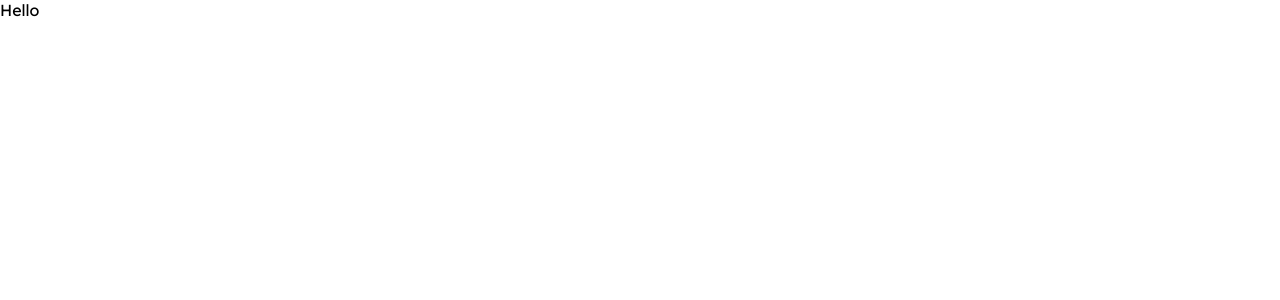
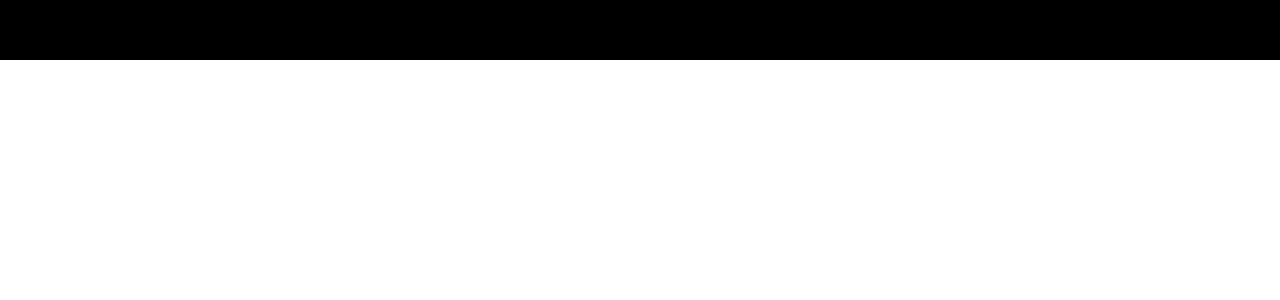
Before and after one commit to reshadintec/thof, a React (Create React App) app in the folder uidesign/: page / in a window 1280 px wide. Shown: the top 300 px of the page. Built offline with nearby package versions, Linux system fonts and the light colour scheme.

Commit message:
styled components navbar

```diff
--- a/uidesign/package.json
+++ b/uidesign/package.json
@@ -9,6 +9,7 @@
     "react": "^18.2.0",
     "react-dom": "^18.2.0",
     "react-scripts": "5.0.1",
+    "styled-components": "^5.3.6",
     "web-vitals": "^2.1.4"
   },
   "scripts": {
--- a/uidesign/src/App.js
+++ b/uidesign/src/App.js
@@ -1,10 +1,9 @@
 import './App.css';
+import Home from './pages/Home';
 
 function App() {
   return (
-    <div className="App">
-      Hello
-    </div>
+    <Home/>
   );
 }
 
--- /dev/null
+++ b/uidesign/src/components/Navbar.jsx
@@ -0,0 +1,14 @@
+import React from 'react'
+import styled from 'styled-components'
+const Container = styled.div`
+  height: 60px;
+  background-color: black;
+
+`
+const Navbar = () => {
+  return (
+    <Container>Navbar</Container>
+  )
+}
+
+export default Navbar
--- /dev/null
+++ b/uidesign/src/pages/Home.jsx
@@ -0,0 +1,10 @@
+import React from 'react'
+import Navbar from '../components/Navbar'
+
+const Home = () => {
+  return (
+    <Navbar/>
+  )
+}
+
+export default Home
```
Also changed, not shown: 1 other file (tests, documents, lock files or other folders).
